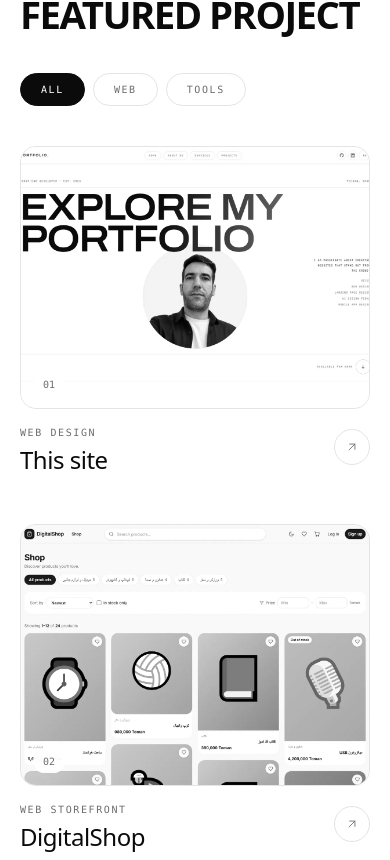
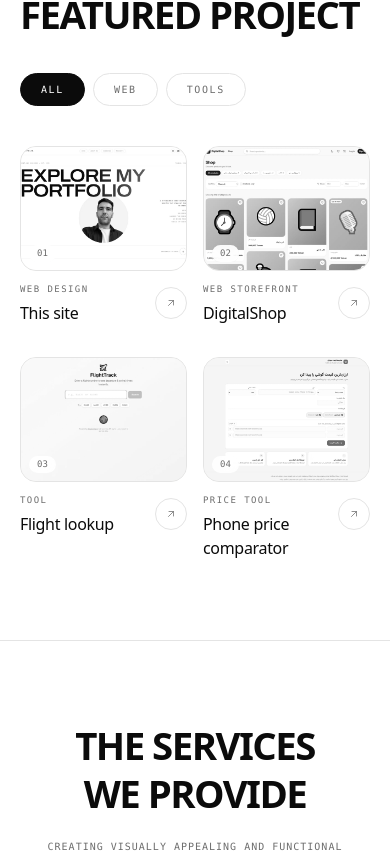
Before and after one commit to asgharnasiri1990/AiProjects, a Next.js app in the folder myportfolio3/: page /en in a window 390 px wide. Shown: the part 1923-2783 px from the top of the page. Built offline with nearby package versions, Linux system fonts and the light colour scheme.

Commit message:
style(portfolio-v3): smaller work cards on mobile

```diff
--- a/myportfolio3/src/components/work-grid.tsx
+++ b/myportfolio3/src/components/work-grid.tsx
@@ -47,7 +47,7 @@ export function WorkGrid({ locale }: { locale: Locale }) {
         })}
       </div>
 
-      <div className="mt-10 grid gap-x-6 gap-y-12 sm:grid-cols-2 lg:grid-cols-3">
+      <div className="mt-10 grid grid-cols-2 gap-x-4 gap-y-8 sm:gap-x-6 sm:gap-y-12 lg:grid-cols-3">
         {shown.map((item) => {
           const title = item.title[locale];
           return (
@@ -64,33 +64,33 @@ export function WorkGrid({ locale }: { locale: Locale }) {
                   src={item.image}
                   alt=""
                   fill
-                  sizes="(min-width: 1024px) 30vw, (min-width: 640px) 45vw, 92vw"
+                  sizes="(min-width: 1024px) 30vw, (min-width: 640px) 45vw, 48vw"
                   className="object-cover object-top grayscale transition-transform duration-700 group-hover:scale-[1.02]"
                 />
-                <span className="absolute bottom-3 start-3 rounded-full bg-paper/90 px-2.5 py-1 font-mono text-[10px] text-soft backdrop-blur">
+                <span className="absolute bottom-2 start-2 rounded-full bg-paper/90 px-2 py-0.5 font-mono text-[9px] text-soft backdrop-blur sm:bottom-3 sm:start-3 sm:px-2.5 sm:py-1 sm:text-[10px]">
                   {item.index}
                 </span>
               </div>
 
-              <div className="pointer-events-none mt-4 flex items-start justify-between gap-4">
+              <div className="pointer-events-none mt-3 flex items-start justify-between gap-2 sm:mt-4 sm:gap-4">
                 <div>
                   <p
-                    className={`font-mono text-[10px] text-soft ${labelStyle(locale)}`}
+                    className={`font-mono text-[9px] text-soft sm:text-[10px] ${labelStyle(locale)}`}
                   >
                     {item.categoryLabel[locale]}
                   </p>
-                  <h3 className="mt-1 font-display text-2xl font-medium tracking-[-0.02em]">
+                  <h3 className="mt-1 font-display text-base font-medium tracking-[-0.02em] sm:text-2xl">
                     {title}
                   </h3>
                 </div>
                 <span
                   aria-hidden
-                  className="mt-1 grid h-9 w-9 shrink-0 place-items-center rounded-full border border-line text-soft transition-colors group-hover:border-ink group-hover:bg-ink group-hover:text-paper"
+                  className="mt-1 grid h-8 w-8 shrink-0 place-items-center rounded-full border border-line text-soft transition-colors group-hover:border-ink group-hover:bg-ink group-hover:text-paper sm:h-9 sm:w-9"
                 >
                   <ArrowUpRightIcon
-                    width={14}
-                    height={14}
-                    className="transition-transform duration-300 group-hover:rotate-45"
+                    width={12}
+                    height={12}
+                    className="transition-transform duration-300 group-hover:rotate-45 sm:h-3.5 sm:w-3.5"
                   />
                 </span>
               </div>
```
